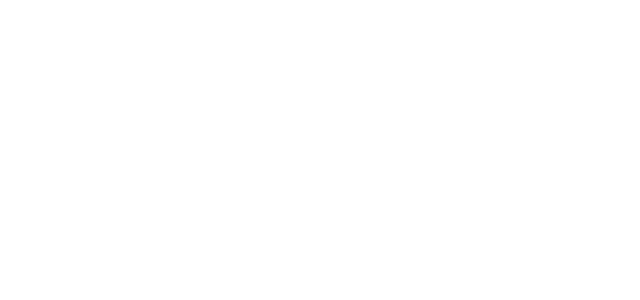
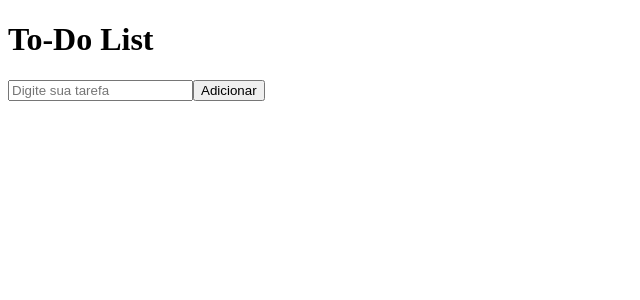
Before and after one commit to PedrooL77/TaskList, a React (Create React App) app: page / in a window 1280 px wide. Shown: the top 300 px of the page, without its empty margins (0-640 px from the left). Built offline with nearby package versions, Linux system fonts and the light colour scheme.

Commit message:
tudo funcionando

```diff
--- a/src/App.js
+++ b/src/App.js
@@ -1,7 +1,43 @@
+import { useEffect, useState } from "react";
 
 function App() {
+
+  const [ListaTarefas, setListaTarefas] = useState( [] );
+  const [tarefa, setTarefa] = useState( { id: '' , texto: "" } );
+
+  function addTarefa()
+  {
+    if( tarefa.texto !== ""){
+      setListaTarefas([...ListaTarefas, tarefa])
+    }
+  }
+
+  function excluirTarefa( id )
+  {
+    const novaLista = ListaTarefas.filter( (tarefa) => tarefa.id !== id);
+    setListaTarefas( novaLista );
+  }
+
+  useEffect( () => {
+    setTarefa( {id: "" , texto:""})
+  }, [ListaTarefas])
+
   return (
     <>
+      <header>
+        <h1>To-Do List</h1>
+      </header>
+      <div>
+        <input type="text" name="tarefa" placeholder="Digite sua tarefa" value={tarefa.texto} onChange={(e) => setTarefa( { id: Math.random(), texto:e.target.value } ) }/>
+        <button onClick={addTarefa}>Adicionar</button>
+      </div>
+      <div>
+        <ul>
+          {ListaTarefas.map( (item, index) => (
+            <li key={index}>{item.texto} <button onClick={ () => excluirTarefa(item.id) }>Excluir</button></li>
+          ))}
+        </ul>
+      </div>
     </>
   );
 }
```
